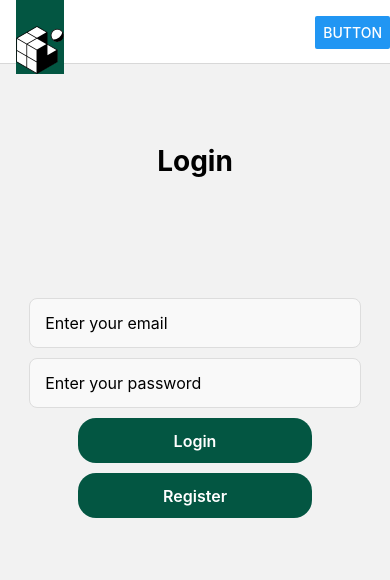
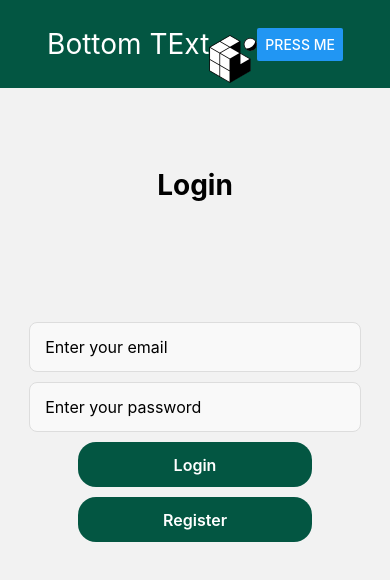
Before and after one commit to Skyring100/Undergraduate-Planning-Advisor-App, a React Native app: screen / in a window 390 px wide. Shown: the top 580 px of the page. Built offline with nearby package versions, Linux system fonts and the light colour scheme.

Commit message:
adding header with text, image, and button

```diff
--- a/App.js
+++ b/App.js
@@ -1,5 +1,5 @@
 
-import { StyleSheet, Button } from 'react-native';
+import { StyleSheet, Button, Text } from 'react-native';
 import { createStaticNavigation, NavigationContainer } from '@react-navigation/native';
 import { createNativeStackNavigator } from '@react-navigation/native-stack';
 
@@ -18,10 +18,7 @@ export default function App() {
     <UserProvider>
       <NavigationContainer>
         <Stack.Navigator initialRouteName="Login" screenOptions={{
-            headerTitle: (props) => <AppHeader {...props}/>,
-            headerRight: () => (
-              <Button title="Button" onPress={() => alert('This is a button!')} />
-            ),
+            header: (props) => <AppHeader {...props}/>,
           }}>
           <Stack.Screen name="Login" component={LoginScreen} />
           <Stack.Screen name="Register" component={RegisterScreen} />
--- a/components/AppHeader.js
+++ b/components/AppHeader.js
@@ -1,12 +1,14 @@
 import { Header } from '@react-navigation/elements';
-import { StyleSheet, Image, View } from 'react-native';
+import { StyleSheet, Image, View, Text, Button } from 'react-native';
 
 //<Header title='Gradian' style={styles.header}/>
 
 export default function AppHeader() {
     return (
         <View style={styles.header}>
-            <Image style={{justifyContent:'center', alignItems:'center', marginTop: 35}} source={require('../assets/favicon.png')}/>
+            <Text style={styles.headerText}>Bottom TExt</Text>
+            <Image style={{justifyContent:'center', alignItems:'center', marginTop: 35, marginBottom: 5}} source={require('../assets/favicon.png')}/>
+            <Button title='Press me' onPress={()=> {alert("congrats")}}/>
         </View>
 
     );
@@ -16,8 +18,12 @@ const styles = StyleSheet.create ({
     header: {
         backgroundColor: '#035642',
         tintColor: '#fff',
-        flexDirection: 'column',
+        flexDirection: 'row',
         justifyContent: 'center',
         alignItems: 'center',
     },
+    headerText: {
+        color: '#fff',
+        fontSize: 28,
+    }
 });
```
